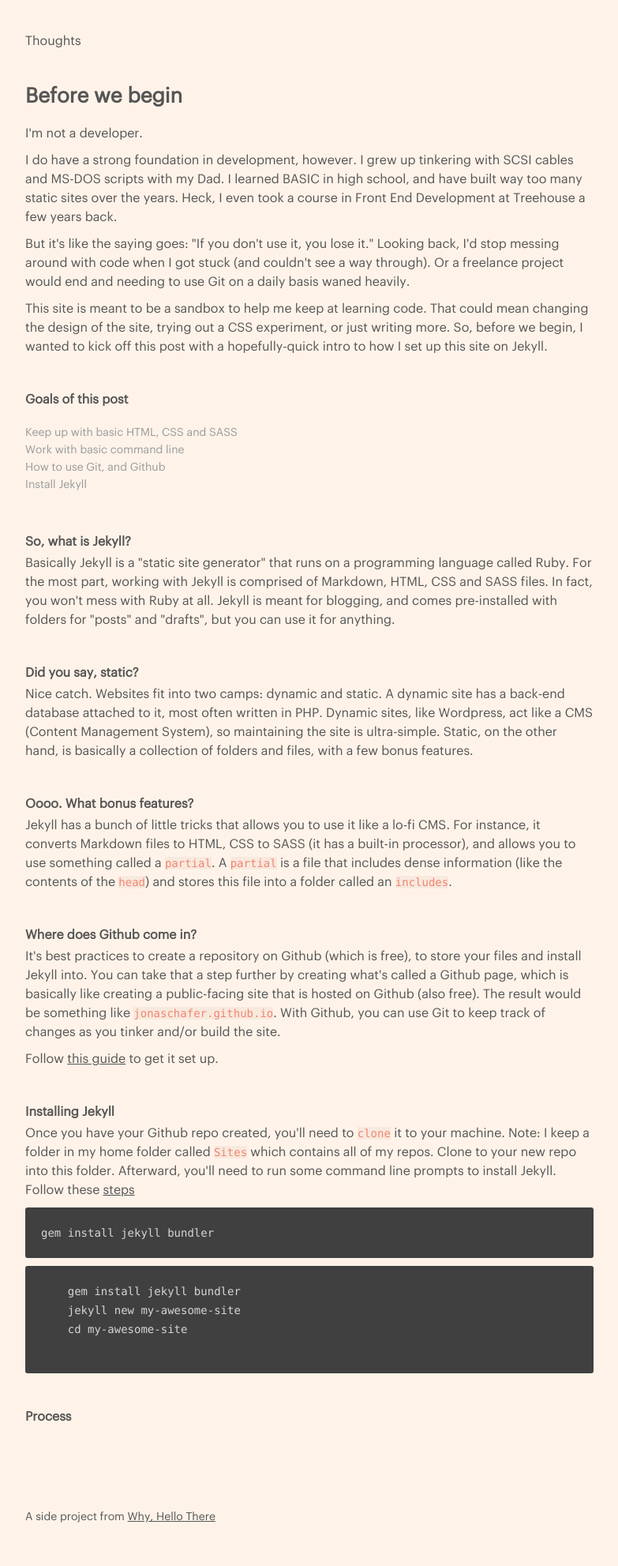
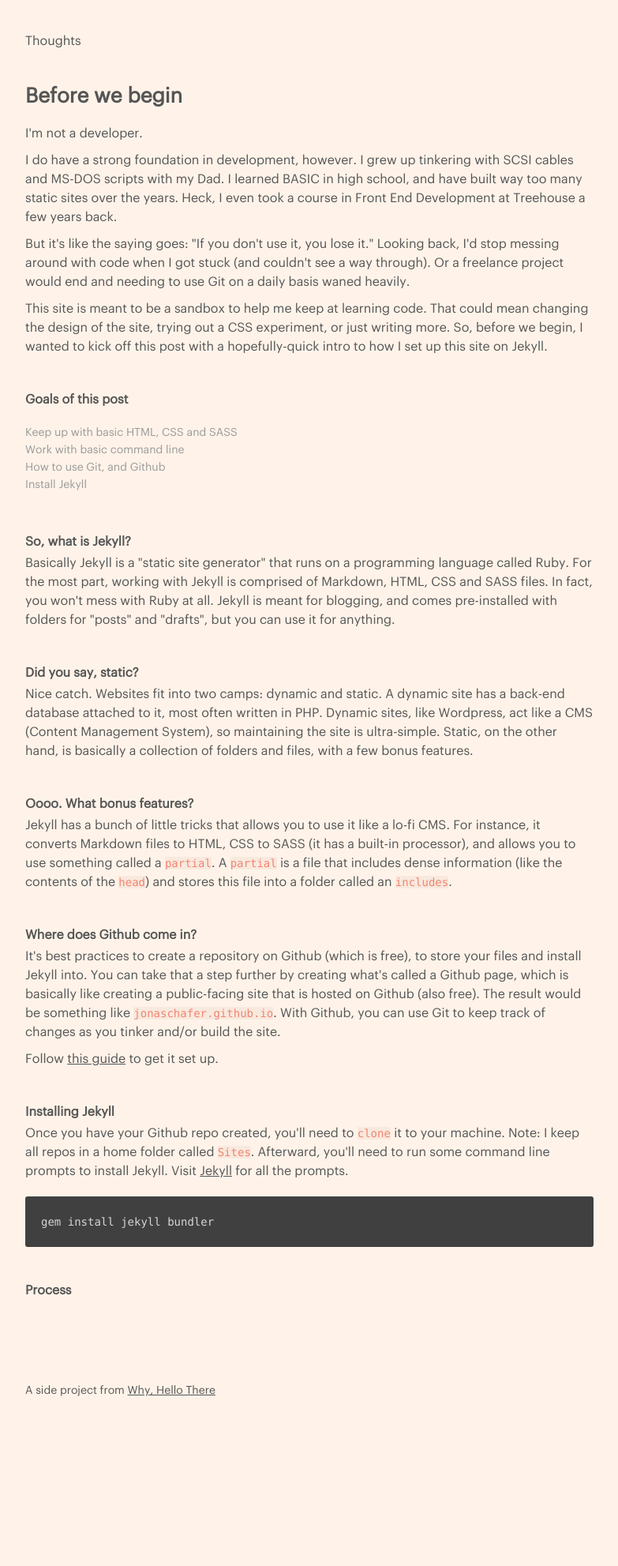
Before and after one commit to jonaschafer/jonaschafer.github.io, a Jekyll site: the page built from collections/_thoughts/before.html, in a window 1280 px wide. Shown: the whole page at 79% size, without its empty margins (248-1031 px from the left). Built offline with Jekyll 4.4.1, drawn with Linux system fonts in a browser that asks for light colours; after the commit the page ends 1823 px from its top, so only the background shows below that.

Commit message:
more bash style shenanigans, but no solution

```diff
--- a/assets/stylesheets/vendor/_normalize.scss
+++ b/assets/stylesheets/vendor/_normalize.scss
@@ -35,7 +35,6 @@ h6 {
 
 pre {
   margin: 0;
-  padding: 0;
 }
 
 /**
--- a/collections/_thoughts/before.html
+++ b/collections/_thoughts/before.html
@@ -44,16 +44,11 @@ title: Thoughts - Before we begin
 <p>Follow <a href="https://pages.github.com/" target="_blank">this guide</a> to get it set up.</p>
 
 <h4>Installing Jekyll</h4>
-<p>Once you have your Github repo created, you'll need to <span class="language-bash">clone</span> it to your machine. Note: I keep a folder in my home folder called <span class="language-bash">Sites</span> which contains all of my repos. Clone to your new repo into this folder. Afterward, you'll need to run some command line prompts to install Jekyll. Follow these <a href="https://jekyllrb.com/" target="_blank">steps</a></p>
-
-<pre>gem install jekyll bundler</pre>
+<p>Once you have your Github repo created, you'll need to <span class="language-bash">clone</span> it to your machine. Note: I keep all repos in a home folder called <span class="language-bash">Sites</span>. Afterward, you'll need to run some command line prompts to install Jekyll. Visit <a href="https://jekyllrb.com/" target="_blank">Jekyll</a> for all the prompts.</p>
 
 <p>
-  <pre>
-    gem install jekyll bundler
-    jekyll new my-awesome-site
-    cd my-awesome-site
-  </pre>
+  <pre>gem install jekyll bundler</pre>
 </p>
 
+
 <h4>Process</h4>
```
